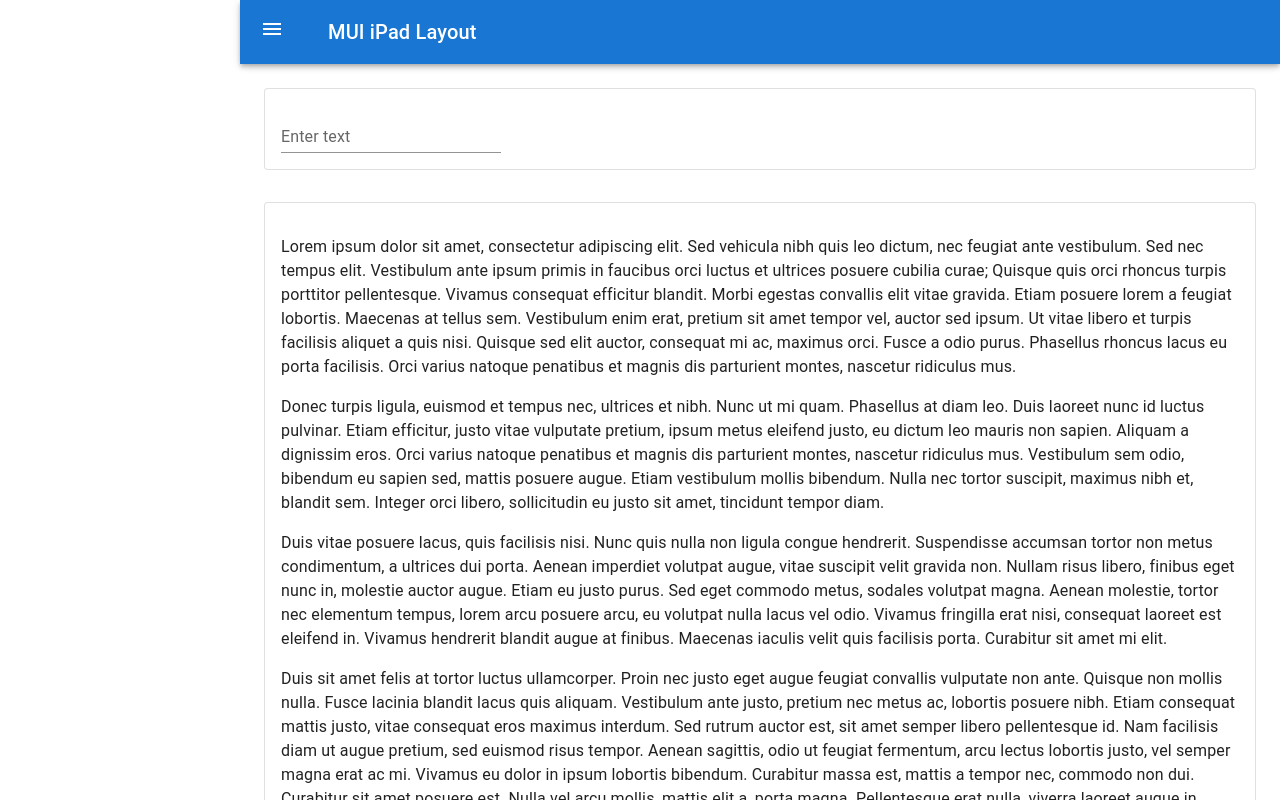
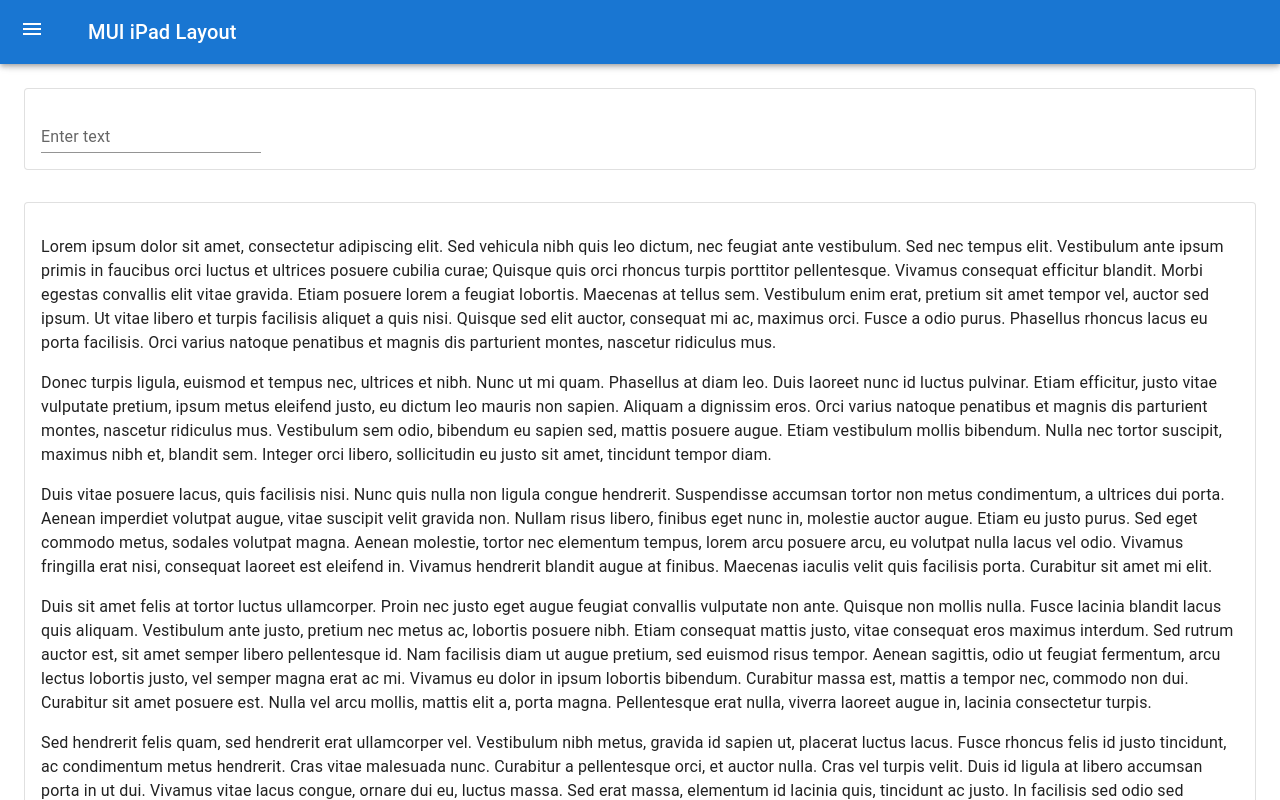
Before and after one commit to cherewaty/mui-ipad-layouts, a React (Create React App) app: page / in a window 1280 px wide. Both pictures are taken after a click on the button 211 px from the left and 32 px from the top of the page. Built offline with nearby package versions, Linux system fonts and the light colour scheme.

Commit message:
Adjust drawer layout

```diff
--- a/src/Dashboard/Dashboard.js
+++ b/src/Dashboard/Dashboard.js
@@ -1,5 +1,6 @@
 import * as React from "react";
-import AppBar from "@mui/material/AppBar";
+import { styled } from "@mui/material/styles";
+import MuiAppBar from "@mui/material/AppBar";
 import Box from "@mui/material/Box";
 import CssBaseline from "@mui/material/CssBaseline";
 import Divider from "@mui/material/Divider";
@@ -20,23 +21,25 @@ import ChevronLeftIcon from "@mui/icons-material/ChevronLeft";
 
 const drawerWidth = 240;
 
-// const AppBar = styled(MuiAppBar, {
-//   shouldForwardProp: (prop) => prop !== "open",
-// })(({ theme, open }) => ({
-//   zIndex: theme.zIndex.drawer + 1,
-//   transition: theme.transitions.create(["width", "margin"], {
-//     easing: theme.transitions.easing.sharp,
-//     duration: theme.transitions.duration.leavingScreen,
-//   }),
-//   ...(open && {
-//     marginLeft: drawerWidth,
-//     width: `calc(100% - ${drawerWidth}px)`,
-//     transition: theme.transitions.create(["width", "margin"], {
-//       easing: theme.transitions.easing.sharp,
-//       duration: theme.transitions.duration.enteringScreen,
-//     }),
-//   }),
-// }));
+const AppBar = styled(MuiAppBar, {
+  shouldForwardProp: (prop) => prop !== "open",
+})(({ theme, open }) => ({
+  zIndex: theme.zIndex.drawer + 1,
+  transition: theme.transitions.create(["width", "margin"], {
+    easing: theme.transitions.easing.sharp,
+    duration: theme.transitions.duration.leavingScreen,
+  }),
+  ...(open && {
+    [theme.breakpoints.up("sm")]: {
+      marginLeft: `${drawerWidth}px`,
+      width: `calc(100% - ${drawerWidth}px)`,
+    },
+    transition: theme.transitions.create(["width", "margin"], {
+      easing: theme.transitions.easing.sharp,
+      duration: theme.transitions.duration.enteringScreen,
+    }),
+  }),
+}));
 
 // const Drawer = styled(MuiDrawer, {
 //   shouldForwardProp: (prop) => prop !== "open",
@@ -65,17 +68,17 @@ const drawerWidth = 240;
 // }));
 
 function DashboardContent(props) {
-  const [smallBreakpointDrawerOpen, setSmallBreakpointDrawerOpen] =
+  const [xSmallBreakpointDrawerOpen, setXSmallBreakpointDrawerOpen] =
     React.useState(false);
-  const [mediumBreakpointDrawerOpen, setMediumBreakpointDrawerOpen] =
+  const [smallBreakpointUpDrawerOpen, setSmallBreakpointUpDrawerOpen] =
     React.useState(true);
 
   const handleDrawerToggle = () => {
-    setSmallBreakpointDrawerOpen(!smallBreakpointDrawerOpen);
+    setXSmallBreakpointDrawerOpen(!xSmallBreakpointDrawerOpen);
   };
 
   const toggleDrawer = () => {
-    setMediumBreakpointDrawerOpen(!mediumBreakpointDrawerOpen);
+    setSmallBreakpointUpDrawerOpen(!smallBreakpointUpDrawerOpen);
   };
 
   const drawer = (
@@ -118,10 +121,11 @@ function DashboardContent(props) {
       <CssBaseline />
       <AppBar
         position="fixed"
-        sx={{
-          width: { sm: `calc(100% - ${drawerWidth}px)` },
-          ml: { sm: `${drawerWidth}px` },
-        }}
+        // sx={{
+        //   width: { sm: `calc(100% - ${drawerWidth}px)` },
+        //   ml: { sm: `${drawerWidth}px` },
+        // }}
+        open={smallBreakpointUpDrawerOpen}
       >
         <Toolbar>
           <IconButton
@@ -142,7 +146,7 @@ function DashboardContent(props) {
               marginRight: "36px",
               display: {
                 xs: "none",
-                sm: mediumBreakpointDrawerOpen ? "none" : "block",
+                sm: smallBreakpointUpDrawerOpen ? "none" : "block",
               },
             }}
           >
@@ -153,15 +157,11 @@ function DashboardContent(props) {
           </Typography>
         </Toolbar>
       </AppBar>
-      <Box
-        component="nav"
-        sx={{ width: { sm: drawerWidth }, flexShrink: { sm: 0 } }}
-        aria-label="mailbox folders"
-      >
+      <>
         {/* The implementation can be swapped with js to avoid SEO duplication of links. */}
         <Drawer
           variant="temporary"
-          open={smallBreakpointDrawerOpen}
+          open={xSmallBreakpointDrawerOpen}
           onClose={handleDrawerToggle}
           ModalProps={{
             keepMounted: true, // Better open performance on mobile.
@@ -179,11 +179,11 @@ function DashboardContent(props) {
         </Drawer>
         <Drawer
           variant="permanent"
-          open={mediumBreakpointDrawerOpen}
+          open={smallBreakpointUpDrawerOpen}
           sx={{
             display: {
               xs: "none",
-              sm: mediumBreakpointDrawerOpen ? "block" : "none",
+              sm: smallBreakpointUpDrawerOpen ? "block" : "none",
             },
             "& .MuiDrawer-paper": {
               boxSizing: "border-box",
@@ -205,14 +205,14 @@ function DashboardContent(props) {
           </Toolbar>
           {drawer}
         </Drawer>
-      </Box>
+      </>
       <Box
         component="main"
         sx={{
           flexGrow: 1,
           p: 3,
           overflow: "auto",
-          width: { sm: `calc(100% - ${drawerWidth}px)` },
+          // width: { sm: `calc(100% - ${drawerWidth}px)` },
         }}
       >
         <Toolbar />
```
